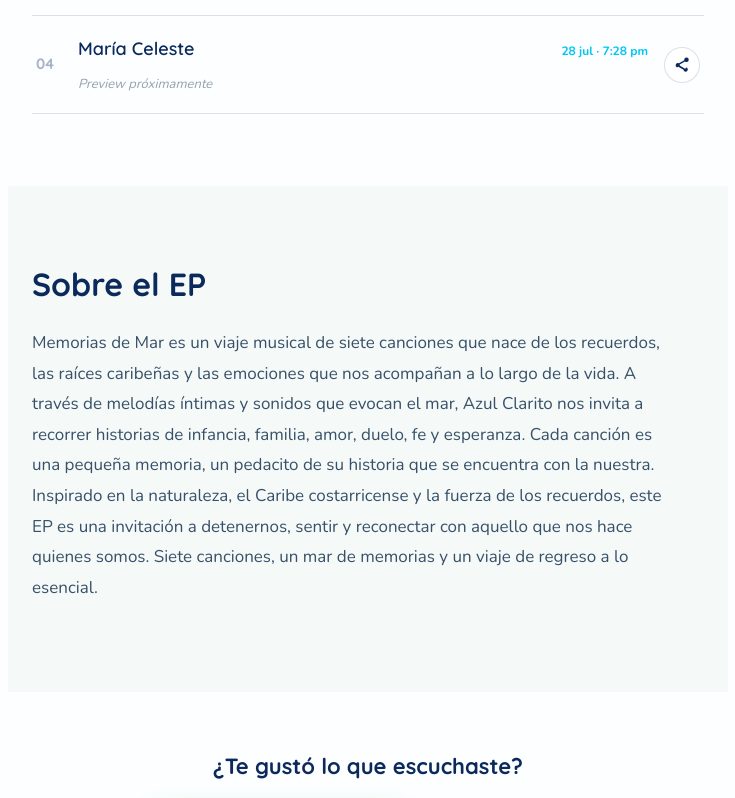
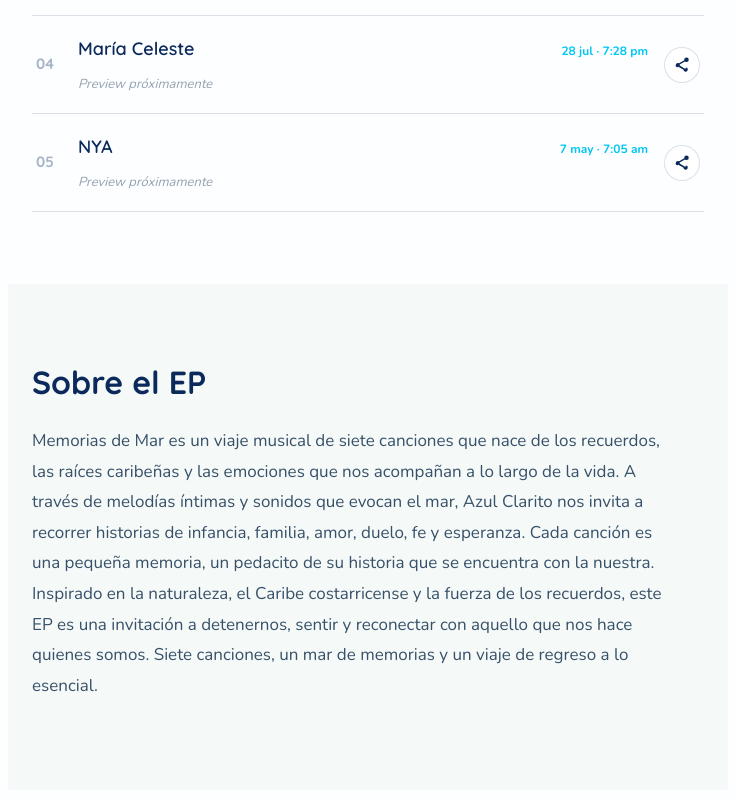
Before and after one commit to sosafabid/azul-clarito-site, a website: page ep.html in a window 1280 px wide. Shown: the part 1163-1961 px from the top of the page, without its empty margins (272-1007 px from the left). Drawn offline with nearby package versions, Linux system fonts and the light colour scheme; files whose address does not match are found by name.

Commit message:
NYA Update

```diff
--- a/ep.html
+++ b/ep.html
@@ -218,6 +218,23 @@ La producción musical del EP está a cargo de Musitica, acompañando a Azul Cla
             <svg viewBox="0 0 24 24" width="18" height="18" aria-hidden="true"><path fill="currentColor" d="M18 16.08c-.76 0-1.44.3-1.96.77L8.91 12.7c.05-.23.09-.46.09-.7s-.04-.47-.09-.7l7.05-4.11c.54.5 1.25.81 2.04.81a3 3 0 1 0-3-3c0 .24.04.47.09.7L8.04 9.81A3 3 0 1 0 5 15c.79 0 1.5-.31 2.04-.81l7.12 4.16c-.05.21-.08.43-.08.65a2.92 2.92 0 1 0 2.92-3.92z"/></svg>
           </button>
         </li>
+
+        <li class="track" id="track-NYA" data-track-id="NYA">
+          <span class="track__num">05</span>
+          <div class="track__main">
+            <div class="track__head">
+              <span class="track__title">NYA</span>
+              <span class="track__date">7 may · 7:05 am</span>
+            </div>
+            <div class="track__player"><span class="track__soon">Preview próximamente</span>
+            </div>
+          </div>
+          <button class="track__share" data-share="NYA" aria-label="Compartir NYA">
+            <svg viewBox="0 0 24 24" width="18" height="18" aria-hidden="true"><path fill="currentColor" d="M18 16.08c-.76 0-1.44.3-1.96.77L8.91 12.7c.05-.23.09-.46.09-.7s-.04-.47-.09-.7l7.05-4.11c.54.5 1.25.81 2.04.81a3 3 0 1 0-3-3c0 .24.04.47.09.7L8.04 9.81A3 3 0 1 0 5 15c.79 0 1.5-.31 2.04-.81l7.12 4.16c-.05.21-.08.43-.08.65a2.92 2.92 0 1 0 2.92-3.92z"/></svg>
+          </button>
+        </li>
+
+
     </ul>
     <p class="track__error" id="epxAudioError">No se pudo cargar este preview. Intentá de nuevo en unos segundos.</p>
 
```
Also changed, not shown: index.html (+4 -0 lines).
